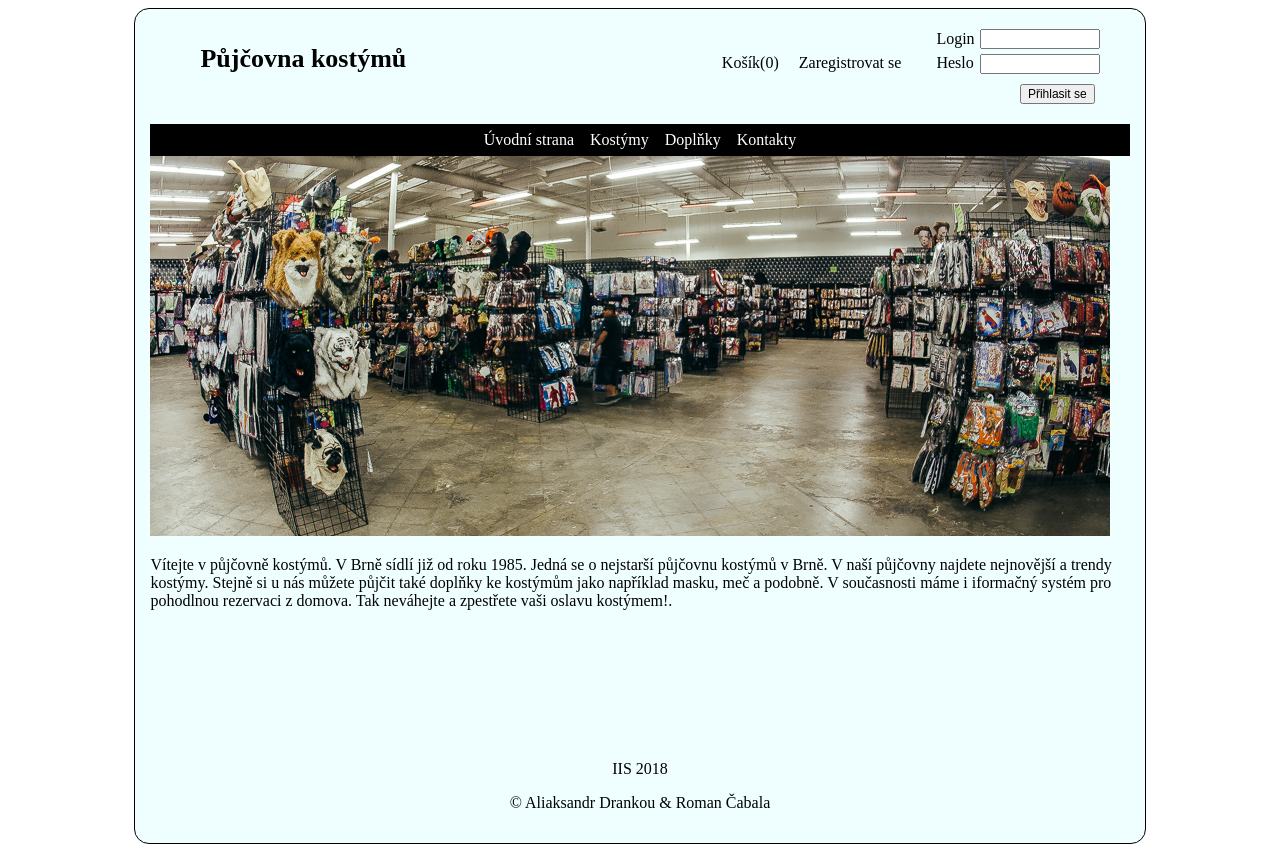
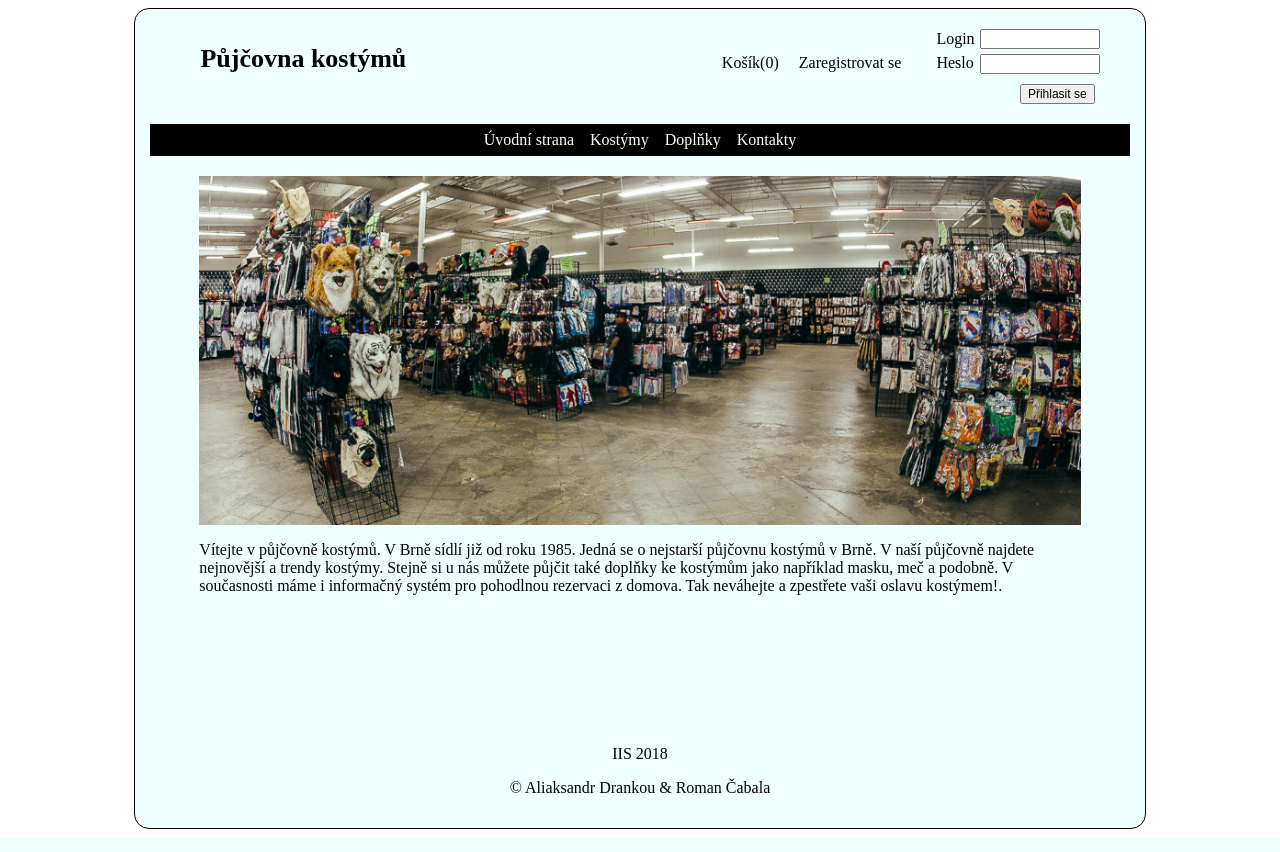
Before and after one commit to drankou/IIS-projekt, a PHP site: page / in a window 1280 px wide. Run offline with PHP 8.4, Linux system fonts and the light colour scheme.

Commit message:
errors fixed

```diff
--- a/cart.php
+++ b/cart.php
@@ -102,7 +102,7 @@ if (!isset($_SESSION["cart_array"]) || count($_SESSION["cart_array"]) < 1){
 if(isset($_GET['cmd']) && $_GET['cmd'] == "empty_cart"){
     //unset($_SESSION["cart_array"]);
     $_SESSION["cart_array"] = array();
-    header("Location: /cart.php");
+    header("Location: cart.php");
 }elseif (isset($_GET['cmd']) && $_GET['cmd'] == "remove_item"){
     $remove_id = $_GET['id'];
     $i = 0;
@@ -122,7 +122,7 @@ if(isset($_GET['cmd']) && $_GET['cmd'] == "empty_cart"){
                     unset($_SESSION["cart_array"][$key]);
                 }
             }
-            header("Location: /cart.php");
+            header("Location: cart.php");
         }
     }
 }
--- a/css/styles.css
+++ b/css/styles.css
@@ -374,3 +374,18 @@ th,td{
 .ordering-controls{
     margin-top: 10px;
 }
+
+.homepage{
+    margin-top: 20px;
+    width: 90%;
+    margin-left: auto;
+    margin-right: auto;
+}
+
+.homepage img{
+    max-width: 100%;
+    display: block;
+    margin-left: auto;
+    margin-right: auto;
+    width: 100%;
+}
--- a/db_init.php
+++ b/db_init.php
@@ -8,3 +8,4 @@ $db = mysqli_init();
 if (!mysqli_real_connect($db, $DB_HOST, $DB_USERNAME, $DB_PASSWORD, $DB_NAME, 3306, '/var/run/mysql/mysql.sock')) {
     die('cannot connect '.mysqli_connecterror());
 }
+mysqli_set_charset($db,'utf8');
--- a/employee.php
+++ b/employee.php
@@ -288,7 +288,7 @@ if (mysqli_num_rows($result) > 0){
         	$sql = "DELETE FROM KOSTYM WHERE id='$remove_id'";
             $result = mysqli_query($db, $sql);
         	if ($result){
-        		header("Location: /employee.php?status=success");
+        		header("Location: employee.php?status=success");
         	} else {
         		echo '<div class="isa_error">
                      Nepodarilo sa odstranit kostým </div>';
@@ -301,7 +301,7 @@ if (mysqli_num_rows($result) > 0){
         	$remove_id = $_GET['id'];
         	$sql = "DELETE FROM DOPLNEK where id=$remove_id";
         	if (mysqli_query($db, $sql)){
-        		header("Location: /employee.php?status=success");
+        		header("Location: employee.php?status=success");
         	} else {
         		echo '<div class="isa_error">
                      Nepodarilo sa odstranit doplňek </div>';
--- a/index.php
+++ b/index.php
@@ -6,10 +6,15 @@ make_header("Uvodní strana");
 ?>
 
 <div class="homepage">
-<img src=images/icons/homepage.jpg>
-<p>Vítejte v půjčovně kostýmů. V Brně sídlí již od roku 1985. Jedná se o nejstarší půjčovnu kostýmů v Brně. V naší půjčovny najdete nejnovější a trendy kostýmy. Stejně si u nás můžete půjčit také doplňky ke kostýmům jako například masku, meč a podobně. V současnosti máme i iformačný systém pro pohodlnou rezervaci z domova. Tak neváhejte a zpestřete vaši oslavu kostýmem!.</p>
+<img src="images/icons/homepage.jpg" alt="Homepage">
+<p>Vítejte v půjčovně kostýmů. V Brně sídlí již od roku 1985.
+    Jedná se o nejstarší půjčovnu kostýmů v Brně. V naší půjčovně najdete nejnovější a trendy kostýmy.
+    Stejně si u nás můžete půjčit také doplňky ke kostýmům jako například masku, meč a podobně.
+    V současnosti máme i informačný systém pro pohodlnou rezervaci z domova.
+    Tak neváhejte a zpestřete vaši oslavu kostýmem!.</p>
 </div>
 
 <?php
+mysqli_close($db);
 make_footer();
 ?>
```
Also changed, not shown: admin.php (+4 -4 lines).
